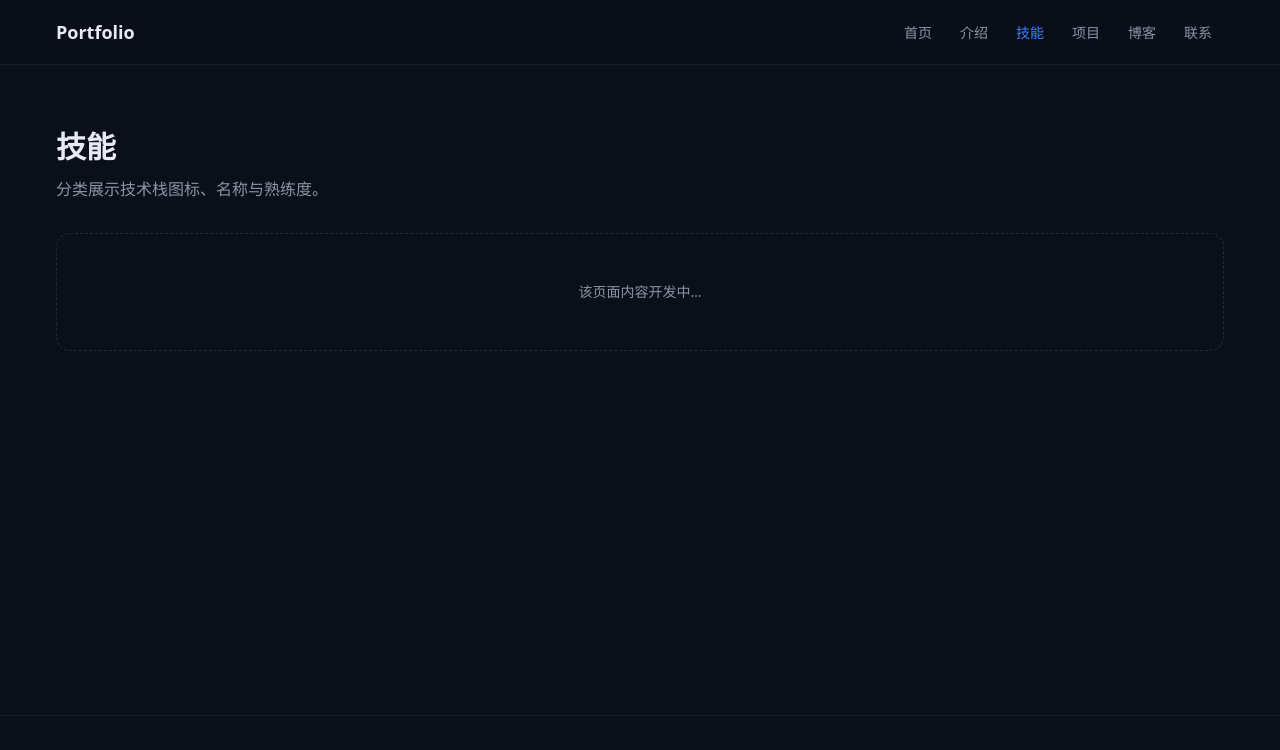
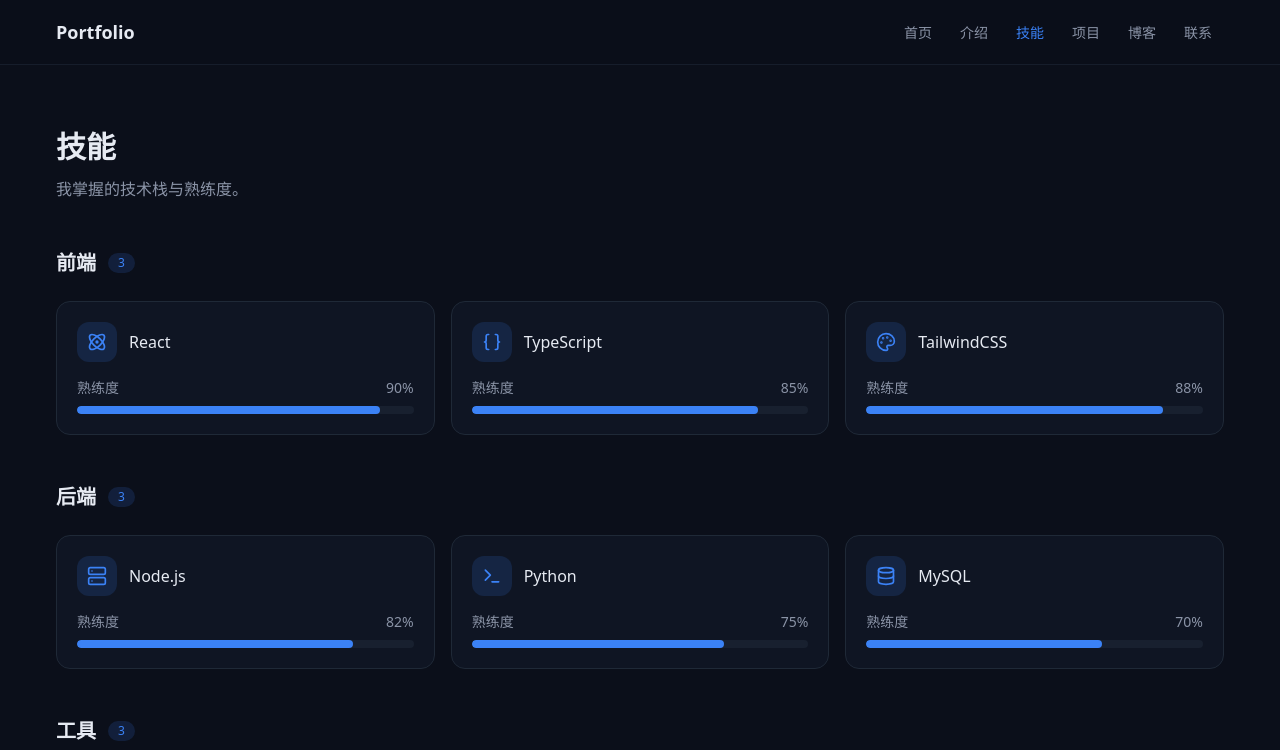
Before and after one commit to Leaton036/personal-website, a React (Vite) app: page /skills in a window 1280 px wide. Shown: the top 750 px of the page. Built offline with nearby package versions, Linux system fonts and the light colour scheme.

Commit message:
feat: 技能展示页（分组 + 图标 + 进度条动画）

```diff
--- a/src/data/seed.ts
+++ b/src/data/seed.ts
@@ -37,9 +37,15 @@
 
 /** 示例技能 */
 export const seedSkills: Skill[] = [
-  { id: 'skill-1', category: '前端', name: 'React', icon: 'react', level: 90 },
-  { id: 'skill-2', category: '前端', name: 'TypeScript', icon: 'typescript', level: 85 },
-  { id: 'skill-3', category: '后端', name: 'Node.js', icon: 'node', level: 80 },
+  { id: 'skill-1', category: '前端', name: 'React', icon: 'atom', level: 90 },
+  { id: 'skill-2', category: '前端', name: 'TypeScript', icon: 'braces', level: 85 },
+  { id: 'skill-3', category: '前端', name: 'TailwindCSS', icon: 'palette', level: 88 },
+  { id: 'skill-4', category: '后端', name: 'Node.js', icon: 'server', level: 82 },
+  { id: 'skill-5', category: '后端', name: 'Python', icon: 'terminal', level: 75 },
+  { id: 'skill-6', category: '后端', name: 'MySQL', icon: 'database', level: 70 },
+  { id: 'skill-7', category: '工具', name: 'Git', icon: 'git-branch', level: 85 },
+  { id: 'skill-8', category: '工具', name: 'Docker', icon: 'container', level: 65 },
+  { id: 'skill-9', category: '工具', name: 'Figma', icon: 'pen-tool', level: 60 },
 ]
 
 /** 示例项目 */
--- a/src/pages/Skills/index.tsx
+++ b/src/pages/Skills/index.tsx
@@ -1,6 +1,206 @@
-import { PagePlaceholder } from '@/components/ui/PagePlaceholder'
+import { useEffect, useState } from 'react'
+import { Link } from 'react-router-dom'
+import {
+  Atom,
+  Braces,
+  Boxes,
+  Cloud,
+  Code2,
+  Container,
+  Cpu,
+  Database,
+  GitBranch,
+  Globe,
+  Layers,
+  Palette,
+  PenTool,
+  Server,
+  Terminal,
+  Wrench,
+  Zap,
+} from 'lucide-react'
+import type { LucideIcon } from 'lucide-react'
+import { getSkills } from '@/api'
+import type { Skill } from '@/types'
 
-/** 技能展示页占位 */
+/** icon 名称 → lucide 图标映射（新增技能图标时在此扩展） */
+const ICON_MAP: Record<string, LucideIcon> = {
+  atom: Atom,
+  braces: Braces,
+  boxes: Boxes,
+  cloud: Cloud,
+  code: Code2,
+  container: Container,
+  cpu: Cpu,
+  database: Database,
+  git: GitBranch,
+  'git-branch': GitBranch,
+  globe: Globe,
+  layers: Layers,
+  palette: Palette,
+  'pen-tool': PenTool,
+  server: Server,
+  terminal: Terminal,
+  wrench: Wrench,
+  zap: Zap,
+}
+
+/** 判断 icon 是否为 emoji */
+function isEmoji(value: string): boolean {
+  return /\p{Extended_Pictographic}/u.test(value)
+}
+
+/** 技能图标：优先匹配 lucide 图标，emoji 直接显示，未知图标回退为通用代码图标 */
+function SkillIcon({ icon }: { icon: string }) {
+  const MappedIcon = ICON_MAP[icon]
+  if (MappedIcon) return <MappedIcon className="h-5 w-5" aria-hidden="true" />
+  if (isEmoji(icon)) {
+    return (
+      <span className="text-lg leading-none" aria-hidden="true">
+        {icon}
+      </span>
+    )
+  }
+  return <Code2 className="h-5 w-5" aria-hidden="true" />
+}
+
+/** 熟练度进度条：挂载后从 0 过渡到实际值（transition-all 过渡动画） */
+function ProgressBar({ value }: { value: number }) {
+  const safeValue = Math.max(0, Math.min(100, value))
+  const [width, setWidth] = useState(0)
+
+  useEffect(() => {
+    const id = requestAnimationFrame(() => setWidth(safeValue))
+    return () => cancelAnimationFrame(id)
+  }, [safeValue])
+
+  return (
+    <div className="h-2 overflow-hidden rounded-full bg-border/60">
+      <div
+        className="h-full rounded-full bg-accent transition-all duration-700 ease-out"
+        style={{ width: `${width}%` }}
+        aria-hidden="true"
+      />
+    </div>
+  )
+}
+
+/** 技能卡片 */
+function SkillCard({ skill }: { skill: Skill }) {
+  const level = Math.max(0, Math.min(100, skill.level))
+  return (
+    <div className="rounded-card border border-border bg-surface/60 p-5 transition-all duration-200 hover:-translate-y-1 hover:border-accent/40">
+      <div className="flex items-center gap-3">
+        <div className="flex h-10 w-10 shrink-0 items-center justify-center rounded-xl bg-accent/15 text-accent">
+          <SkillIcon icon={skill.icon} />
+        </div>
+        <span className="font-medium">{skill.name}</span>
+      </div>
+      <div className="mt-4">
+        <div className="flex items-center justify-between text-sm text-muted">
+          <span>熟练度</span>
+          <span>{level}%</span>
+        </div>
+        <div className="mt-2">
+          <ProgressBar value={level} />
+        </div>
+      </div>
+    </div>
+  )
+}
+
+/** 按 category 分组，保持分类首次出现顺序 */
+function groupByCategory(skills: Skill[]): [string, Skill[]][] {
+  const map = new Map<string, Skill[]>()
+  for (const skill of skills) {
+    const category = skill.category || '其他'
+    const list = map.get(category)
+    if (list) list.push(skill)
+    else map.set(category, [skill])
+  }
+  return Array.from(map.entries())
+}
+
+/** 技能展示页 */
 export default function Skills() {
-  return <PagePlaceholder title="技能" description="分类展示技术栈图标、名称与熟练度。" />
+  const [skills, setSkills] = useState<Skill[]>([])
+  const [loading, setLoading] = useState(true)
+
+  useEffect(() => {
+    let cancelled = false
+    getSkills()
+      .then((data) => {
+        if (!cancelled) setSkills(data)
+      })
+      .catch(() => {
+        // 读取失败按空数据处理
+      })
+      .finally(() => {
+        if (!cancelled) setLoading(false)
+      })
+    return () => {
+      cancelled = true
+    }
+  }, [])
+
+  if (loading) return <SkillsSkeleton />
+  if (skills.length === 0) return <SkillsEmpty />
+
+  const groups = groupByCategory(skills)
+
+  return (
+    <section className="mx-auto max-w-[1200px] px-4 py-16">
+      <h1 className="text-3xl font-bold">技能</h1>
+      <p className="mt-3 text-muted">我掌握的技术栈与熟练度。</p>
+
+      {groups.map(([category, list]) => (
+        <div key={category} className="mt-12">
+          <div className="flex items-center gap-3">
+            <h2 className="text-xl font-semibold">{category}</h2>
+            <span className="rounded-full bg-accent/15 px-2.5 py-0.5 text-xs text-accent">
+              {list.length}
+            </span>
+          </div>
+          <div className="mt-6 grid gap-4 sm:grid-cols-2 lg:grid-cols-3">
+            {list.map((skill) => (
+              <SkillCard key={skill.id} skill={skill} />
+            ))}
+          </div>
+        </div>
+      ))}
+    </section>
+  )
 }
+
+/** 加载中骨架屏 */
+function SkillsSkeleton() {
+  return (
+    <section className="mx-auto max-w-[1200px] px-4 py-16">
+      <div className="h-9 w-32 animate-pulse rounded-lg bg-surface" />
+      <div className="mt-3 h-5 w-64 animate-pulse rounded-lg bg-surface" />
+      {[0, 1].map((group) => (
+        <div key={group} className="mt-12">
+          <div className="h-7 w-24 animate-pulse rounded-lg bg-surface" />
+          <div className="mt-6 grid gap-4 sm:grid-cols-2 lg:grid-cols-3">
+            {[0, 1, 2].map((item) => (
+              <div key={item} className="h-28 animate-pulse rounded-card bg-surface" />
+            ))}
+          </div>
+        </div>
+      ))}
+    </section>
+  )
+}
+
+/** 空状态引导 */
+function SkillsEmpty() {
+  return (
+    <section className="mx-auto max-w-[1200px] px-4 py-16">
+      <h1 className="text-3xl font-bold">技能</h1>
+      <p className="mt-6 text-muted">技能数据尚未配置，请前往后台添加。</p>
+      <Link to="/admin/login" className="mt-6 inline-block text-accent hover:underline">
+        前往后台
+      </Link>
+    </section>
+  )
+}
```
